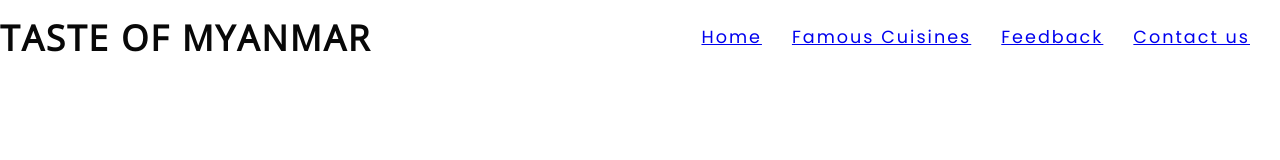
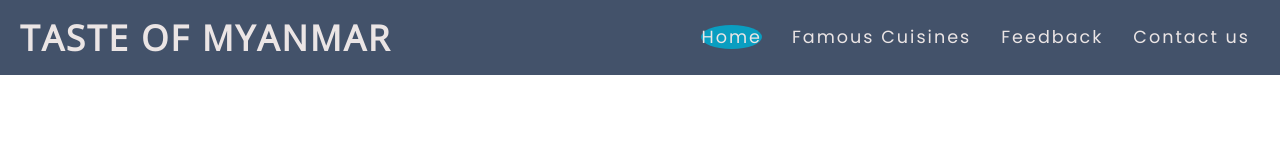
Before and after one commit to ThomasThantZin/taste-of-myanmar, a plain HTML site: page index.html in a window 1280 px wide. Drawn offline with nearby package versions, Linux system fonts and the light colour scheme.

Commit message:
Add style for navigation bar

```diff
--- a/assets/css/style.css
+++ b/assets/css/style.css
@@ -15,33 +15,58 @@ body {
 
 /* heading and logo */
 
-h1,
-h2 {
+.header {
+    background-color: #43526A;
+    height: 75px;
+}
+
+h1 {
     font-family: 'Open Sans', sans-serif;
     text-transform: uppercase;
     letter-spacing: 2px;
-    color: #080808;
+    color: #ebe5e5;
+
 }
 
 #logo {
     float: left;
     font-size: 220%;
+    margin-left: 20px;
 }
 
 /* navigation and links */
 
-#menu {
+
+
+#nav {
     font-size: 110%;
     letter-spacing: 2px;
+
 }
 
-#menu,
+#nav,
 #logo {
     line-height: 75px;
 }
 
-#menu li {
+#nav li {
     float: right;
     list-style-type: none;
     margin-right: 30px;
 }
+
+#nav a {
+    text-decoration: none;
+    color: #ebe5e5;
+}
+
+#nav a:hover {
+    background-color: #0A9EC1;
+    border-radius: 95%;
+
+}
+
+.active {
+    background-color: #0A9EC1;
+    border-radius: 95%;
+}
--- a/index.html
+++ b/index.html
@@ -10,14 +10,15 @@
 </head>
 
 <body>
-    <header>
+    <div class="header">
         <header>
+
 
             <a href="index.html">
                 <h1 id="logo">Taste Of Myanmar</h1>
             </a>
             <nav>
-                <ul id="menu">
+                <ul id="nav">
 
                     <li>
                         <a href="#">Contact us</a>
@@ -38,8 +39,9 @@
                 </ul>
             </nav>
 
+
         </header>
-    </header>
+    </div>
 
 
 </body>
```
